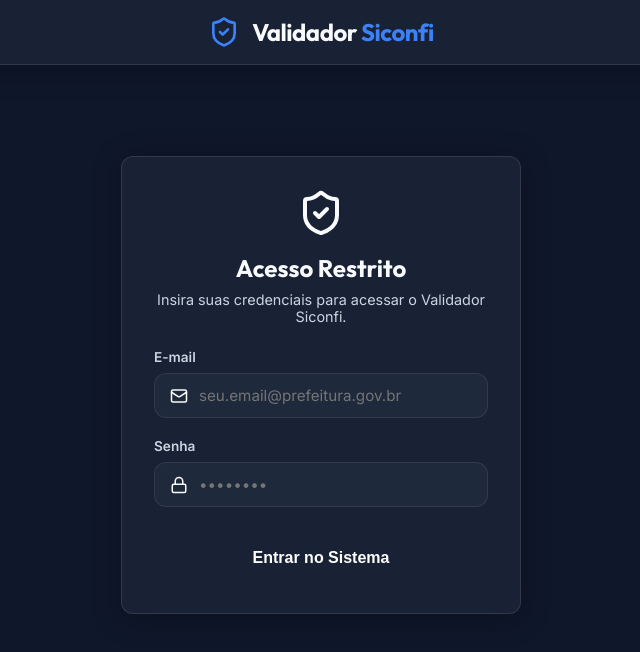
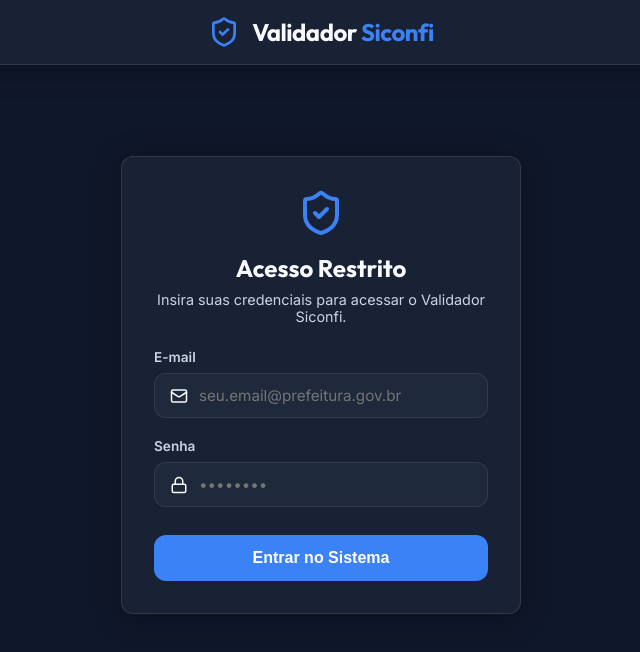
Before and after one commit to Andersonspita/validador-siconfi, a React (Vite) app: page / in a window 1280 px wide. Shown: the top 652 px of the page, without its empty margins (319-959 px from the left). Built offline with nearby package versions, Linux system fonts and the light colour scheme; no server answers.

Commit message:
fix(ui): corrigir legibilidade do botao de login no tema claro

```diff
--- a/src/components/Login.css
+++ b/src/components/Login.css
@@ -24,7 +24,7 @@
 }
 
 .login-logo {
-  color: var(--primary);
+  color: var(--accent-primary);
   margin-bottom: 0.5rem;
 }
 
@@ -94,12 +94,12 @@
 
 .input-wrapper input:focus {
   outline: none;
-  border-color: var(--primary);
+  border-color: var(--accent-primary);
   background: var(--bg-primary);
 }
 
 .login-btn {
-  background: var(--primary);
+  background: var(--accent-primary);
   color: white;
   border: none;
   padding: 0.85rem;
```
